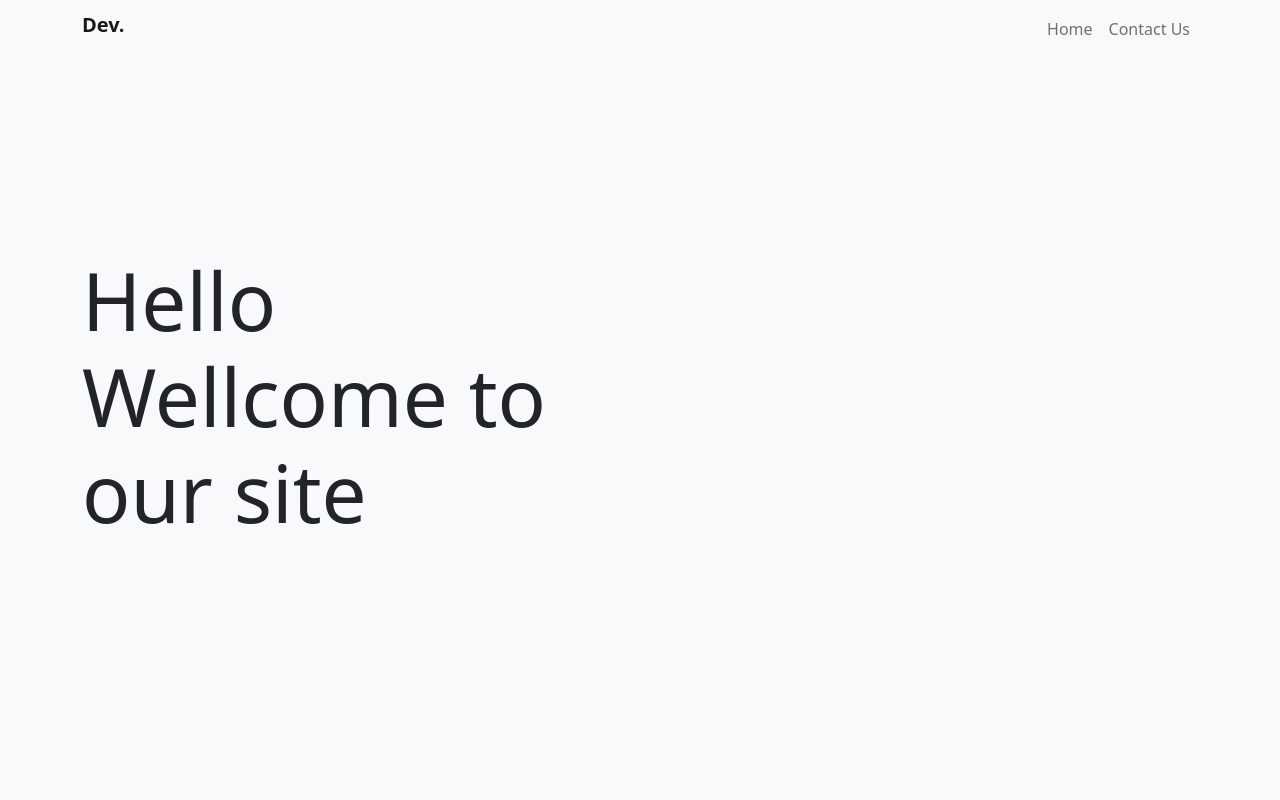
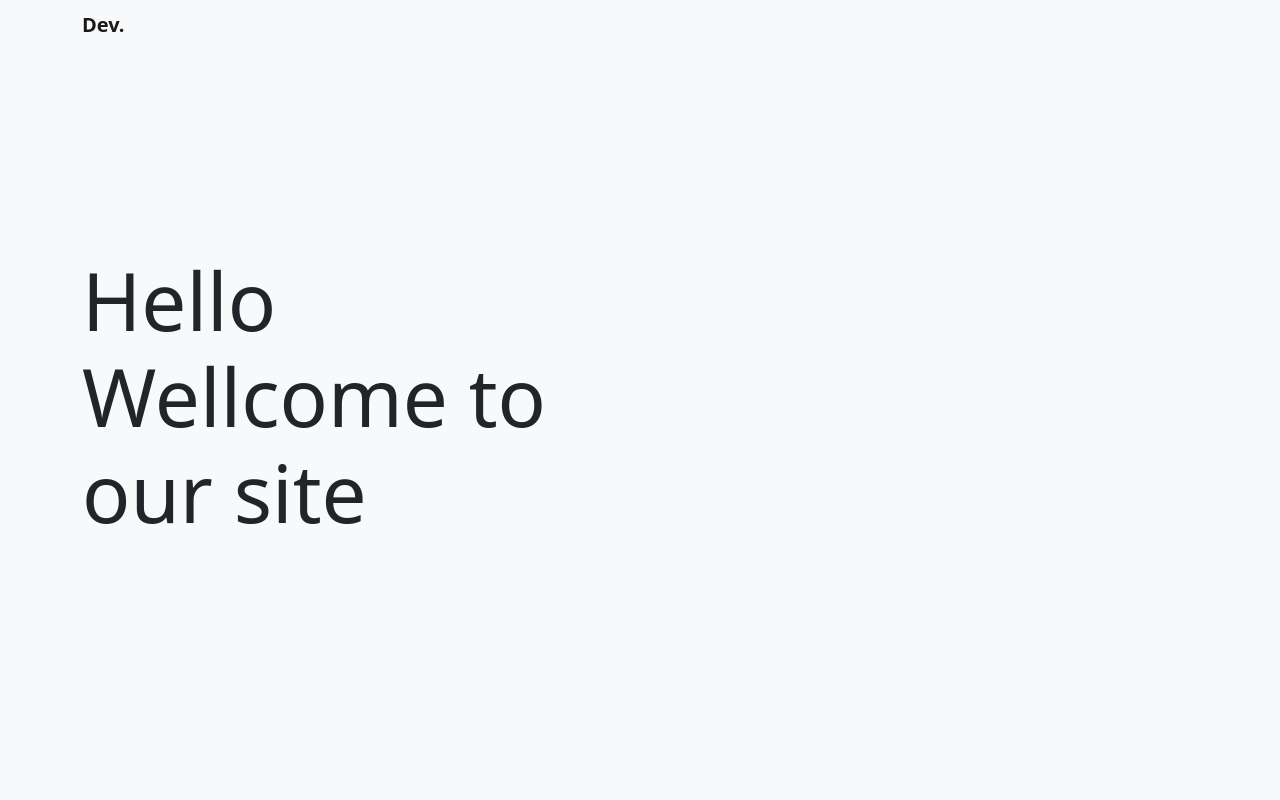
Before and after one commit to ardhibadubah/miniportfolio, a React (Create React App) app: page / in a window 1280 px wide. Shown: the top 800 px of the page. Built offline with nearby package versions, Linux system fonts and the light colour scheme.

Commit message:
fix: disable button home and contact in navbar

```diff
--- a/src/components/ContactUs/ModalContact.jsx
+++ b/src/components/ContactUs/ModalContact.jsx
@@ -27,8 +27,6 @@ const ModalContact = () => {
     }),
     // Handle Submissions
     onSubmit: (values) => {
-      console.log('form values:', values);
-
       axios
         .post(`${process.env.REACT_APP_BASE_URL}/talk`, {
           name: values.name,
--- a/src/components/Navbar/NavigationBar.jsx
+++ b/src/components/Navbar/NavigationBar.jsx
@@ -9,8 +9,8 @@ const NavigationBar = () => {
             <strong>Dev.</strong>
           </Navbar.Brand>
           <Nav className='ms-auto'>
-            <Nav.Link href='/'>Home</Nav.Link>
-            <Nav.Link href='/'>Contact Us</Nav.Link>
+            {/* <Nav.Link href='/'>Home</Nav.Link>
+            <Nav.Link href='/'>Contact Us</Nav.Link> */}
           </Nav>
         </Container>
       </Navbar>
```
